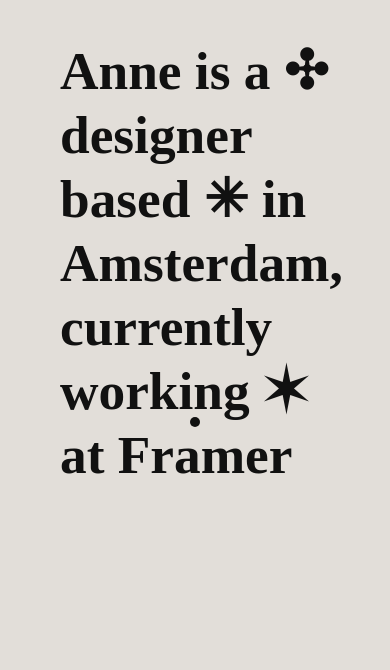
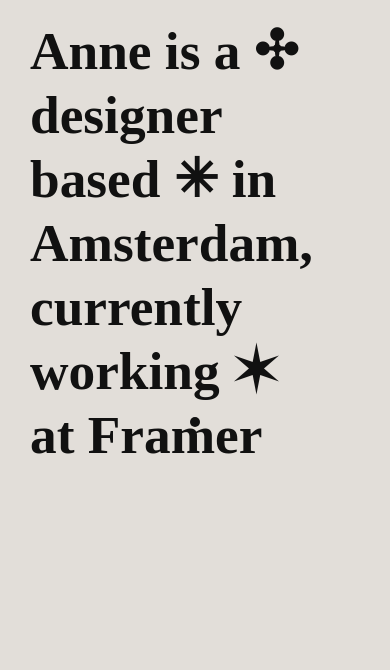
Before and after one commit to hermy0211/Main, a plain HTML site: page index.html in a window 390 px wide. Shown: the top 670 px of the page. Drawn offline with Linux system fonts and the light colour scheme; a web font is replaced by a local one.

Commit message:
Adjusted padding

```diff
--- a/style.css
+++ b/style.css
@@ -111,4 +111,12 @@
     .accounts {
         font-size: 16pt;
     }
+
+    div.grey {
+        padding: 20px 30px 20px 30px;
+    }
+
+    div.green {
+        padding: 15px 25px 15px 25px;
+    }
 }
```
